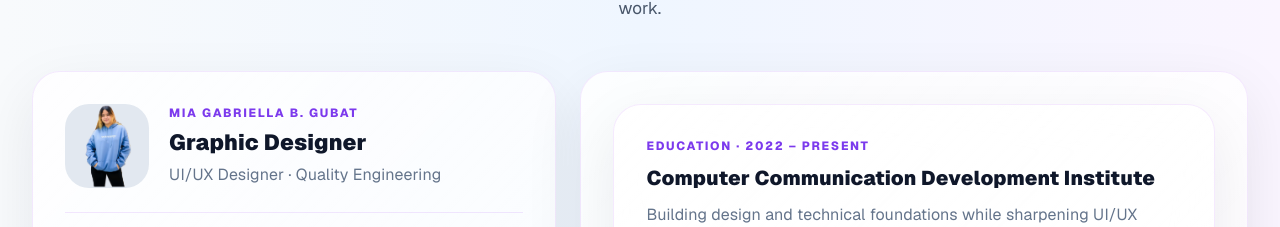
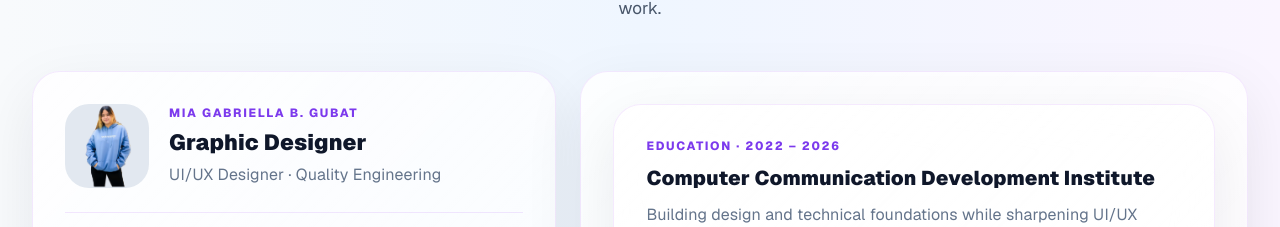
Before and after one commit to briella13/portfolio, a Next.js app: page / in a window 1280 px wide. Shown: the part 4992-5219 px from the top of the page. Built offline with nearby package versions, Linux system fonts and the light colour scheme; what @mui/material-nextjs would draw is missing.

Commit message:
updated education

```diff
--- a/app/page.tsx
+++ b/app/page.tsx
@@ -131,7 +131,7 @@ const projectCards: ProjectCard[] = [
 const timeline = [
   {
     title: "Computer Communication Development Institute",
-    meta: "Education · 2022 – Present",
+    meta: "Education · 2022 – 2026",
     description:
       "Building design and technical foundations while sharpening UI/UX thinking.",
   },
```
